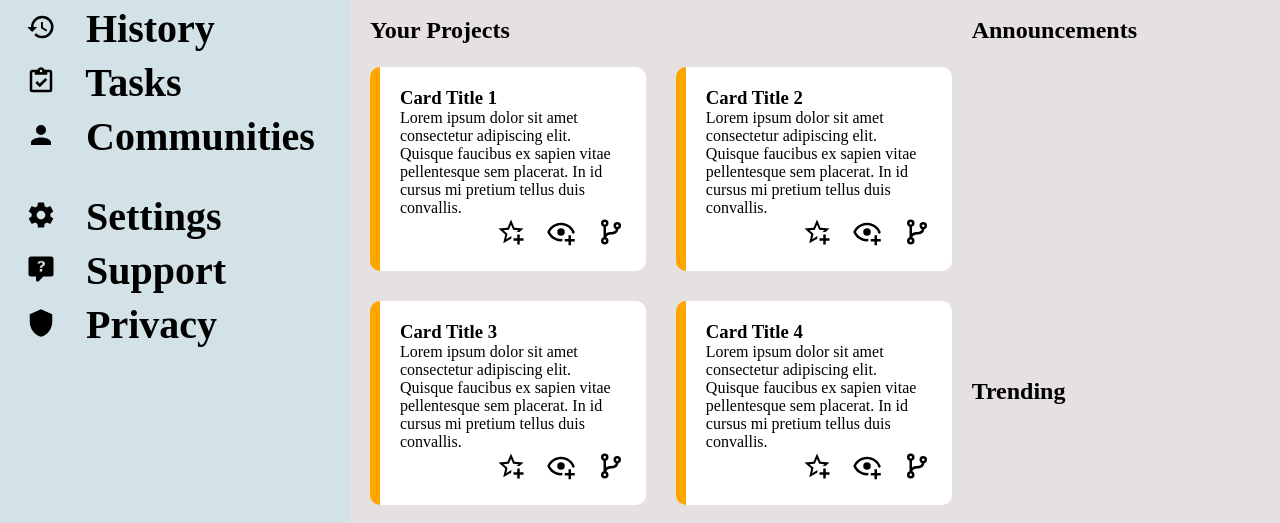
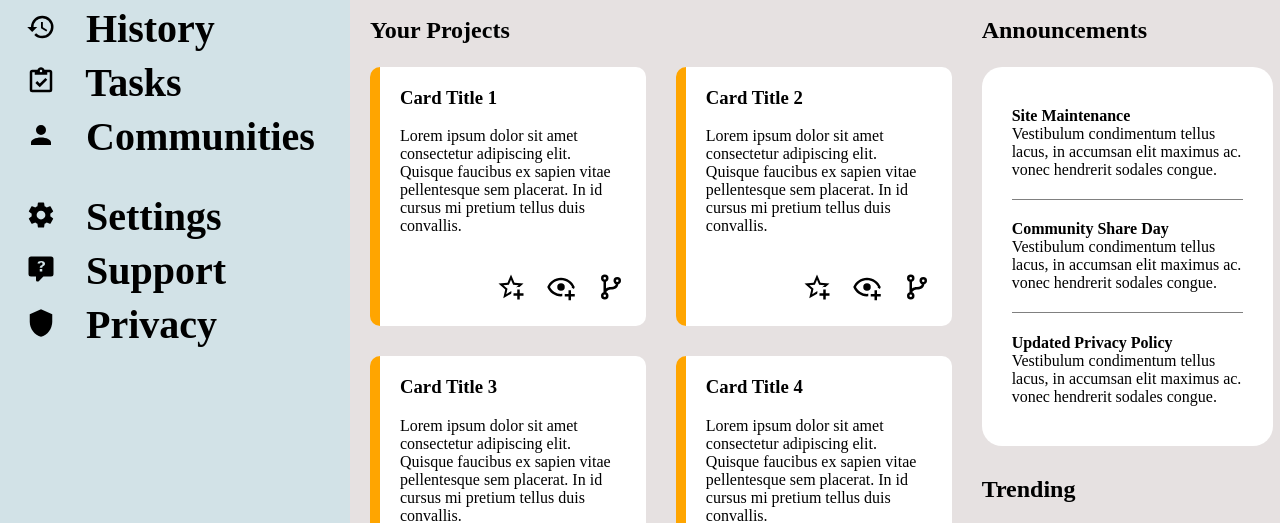
Before and after one commit to HanXD345/admin-dashboard, a plain HTML site: page index.html in a window 1280 px wide. Shown: the part 283-806 px from the top of the page. Drawn offline with Linux system fonts and the light colour scheme.

Commit message:
Complete announcements section

```diff
--- a/index.html
+++ b/index.html
@@ -115,6 +115,20 @@
 				</div>
 				<div class="announcements">
 					<h2>Announcements</h2>
+					<div class="announcements-content">
+						<div>
+							<h4>Site Maintenance</h4>
+							<p>Vestibulum condimentum tellus lacus, in accumsan elit maximus ac. vonec hendrerit sodales congue.</p>
+						</div>
+						<div>
+							<h4>Community Share Day</h4>
+							<p>Vestibulum condimentum tellus lacus, in accumsan elit maximus ac. vonec hendrerit sodales congue.</p>
+						</div>
+						<div>
+							<h4>Updated Privacy Policy</h4>
+							<p>Vestibulum condimentum tellus lacus, in accumsan elit maximus ac. vonec hendrerit sodales congue.</p>
+						</div>
+					</div>
 				</div>
 				<div class="trending">
 					<h2>Trending</h2>
--- a/styles.css
+++ b/styles.css
@@ -145,13 +145,13 @@ main {
     display: grid;
     grid-template: 1fr 1fr / 2fr 1fr;
     padding: 30px 20px;
+    gap: 30px;
 }
 
 .projects {
     grid-row: 1 / 3;
     display: grid;
     grid-template-rows: 50px 1fr;
-    margin-right: 20px;
 }
 
 article {
@@ -188,3 +188,23 @@ article {
     transition: 0.4s;
     cursor: pointer;
 }
+
+.announcements {
+    display: grid;
+    grid-template-rows: 30px 1fr;
+    gap: 20px;
+}
+
+.announcements-content {
+    background-color: white;
+    display: grid;
+    align-items: center;
+    grid-template-rows: repeat(3, 1fr);
+    border-radius: 20px;
+    padding: 20px 30px;
+}
+
+.announcements-content div:not(:last-child) {
+    border-bottom: 1px solid gray;
+    padding: 20px 0px;
+}
```
